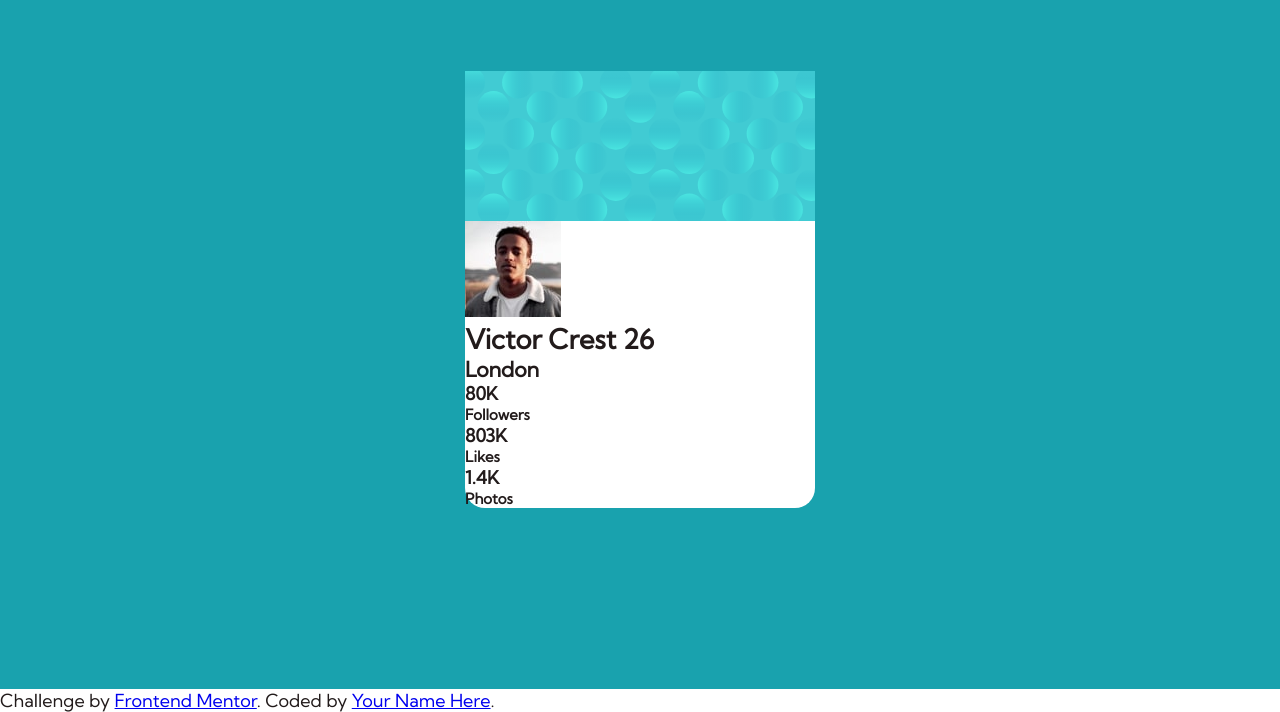
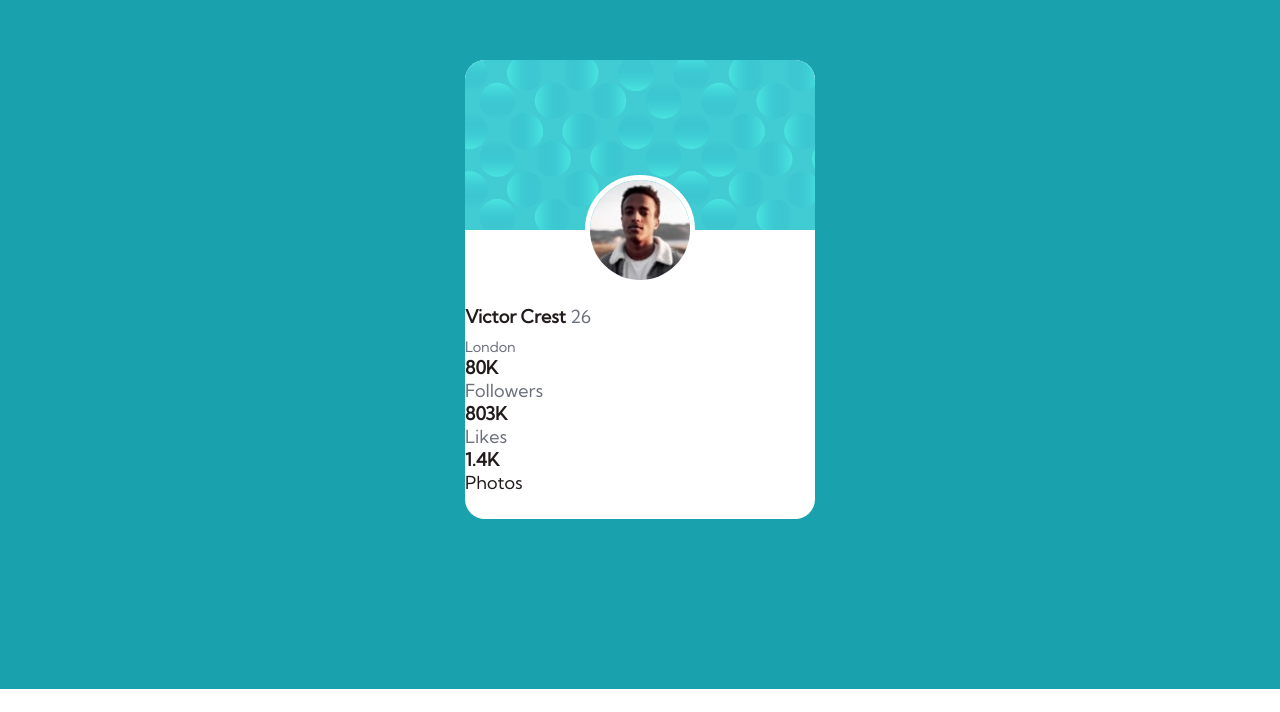
Before and after one commit to elmo373/Profile-card-component-challenge, a plain HTML site: page index.html in a window 1280 px wide. Shown: the part 111-823 px from the top of the page. After the commit the page ends 800 px from the top, so only its background shows below. Drawn offline with Linux system fonts and the light colour scheme.

Commit message:
Commit Beymar

```diff
--- a/index.html
+++ b/index.html
@@ -30,26 +30,22 @@
         <h3 class="ciudad">London</h3>
       </div>
       <div class="card_abajo">
-        <div class="followers">
-          <h4 class="followers-cantidad">80K</h4>
-          <h5 class="titulo1">Followers</h5>
+        <div class="Logo">
+          <p class="Valor">80K</p>
+          <p class="titulo">Followers</p>
         </div>
-        <div class="likes">
-          <h4 class="likes-cantidad">803K</h4>
-          <h5 class="titulo2">Likes</h5>
+        <div class="Logo">
+          <p class="Valor">803K</p>
+          <p class="titulo">Likes</p>
         </div>
-        <div class="photos">
-          <h4 class="photos-cantidad">1.4K</h4>
-          <h5 class="titulo3">Photos</h5>
+        <div class="Logo">
+          <p class="Valor">1.4K</p>
+          <p class="titulo3">Photos</p>
         </div>
       </div>
     </div>
   </section>
   <!--Emanuel fin-->
-  <div class="attribution">
-    Challenge by <a href="https://www.frontendmentor.io?ref=challenge" target="_blank">Frontend Mentor</a>.
-    Coded by <a href="#">Your Name Here</a>.
-  </div>
 </body>
 
 </html>
--- a/styles.css
+++ b/styles.css
@@ -32,8 +32,57 @@ section{
 .card-arriba{
     background-image: url(images/bg-pattern-card.svg);
     background-size: cover;
-    height: 150px;
+    height: 170px;
+    /* Aplicando Bordes_Beymar */
+    border-start-end-radius: 20px;
+    border-top-left-radius: 20px;
+}
+/*Emanuel fin*/
+/* Beymar inicio */
+.card {
+    padding: 0 0 25px;
+}
+/* Centrado de la foto de perfil
+   Colocado de bordes    */
+.img-perfil {
+    height: 110px;
+    width: 110px;
+    border-radius: 50%;
+    border: 5px solid white;
+    overflow: hidden;
+    margin: -55px auto 20px auto;
 }
 
+.img-perfil img {
+    width: 100%;
+    height: auto;
+    display: block;
+}
+/* establecemos el tamaño de la letra */
+.nombre-y-edad {
+    font-size: 1rem;
+    margin-bottom: 10px;
+}
+.edad {
+    color: hsl(229, 23%, 23%);
+    font-weight: 400;
+    opacity: 0.7;
+}
+.ciudad {
+    color: hsl(229, 23%, 23%);
+    font-weight: 400;
+    opacity: 0.7;
+}
+.titulo {
+    color: hsl(229, 23%, 23%);
+    font-weight: 400;
+    opacity: 0.7;
+}
+.Valor {
+    font-weight: 700;
+}
 
-/*Emanuel fin*/
+.ciudad {
+    font-size: .8rem;
+}
+/* Beymar fin */
```
